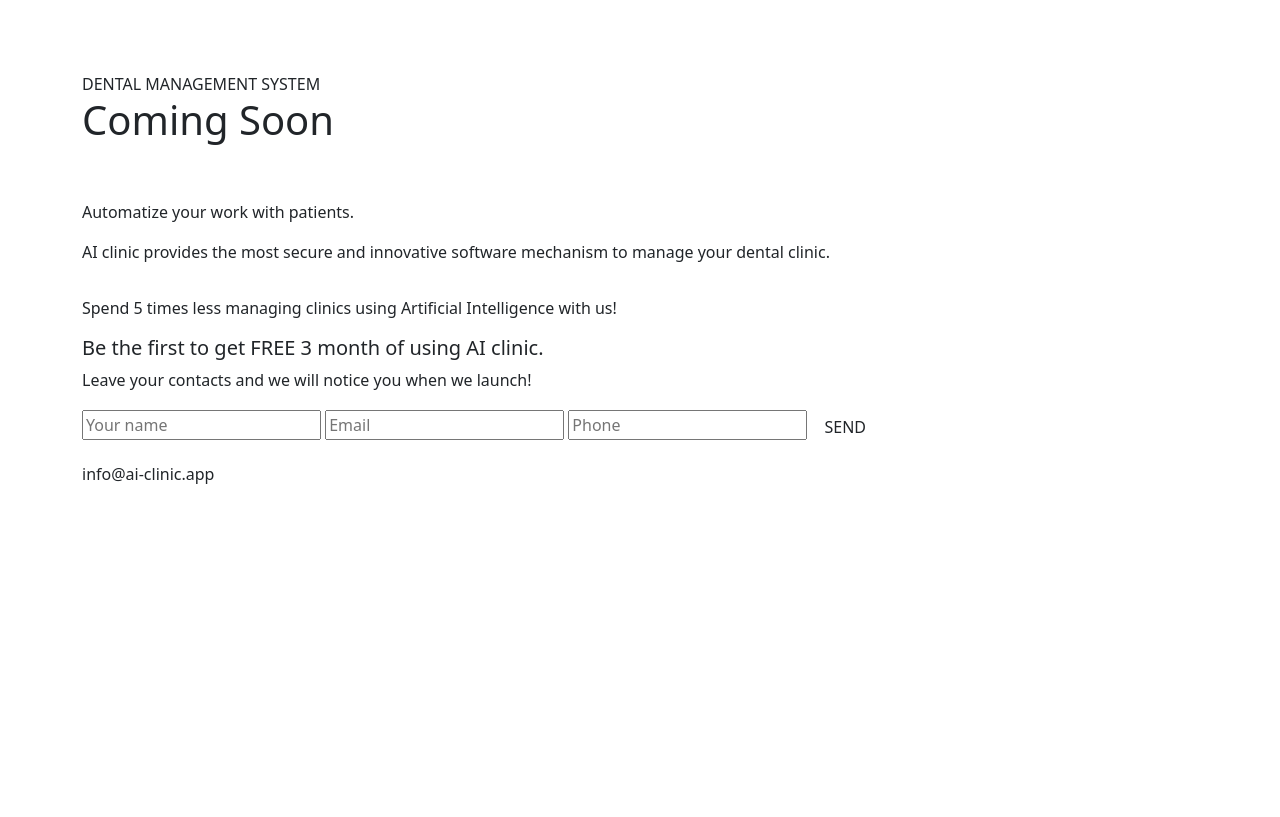
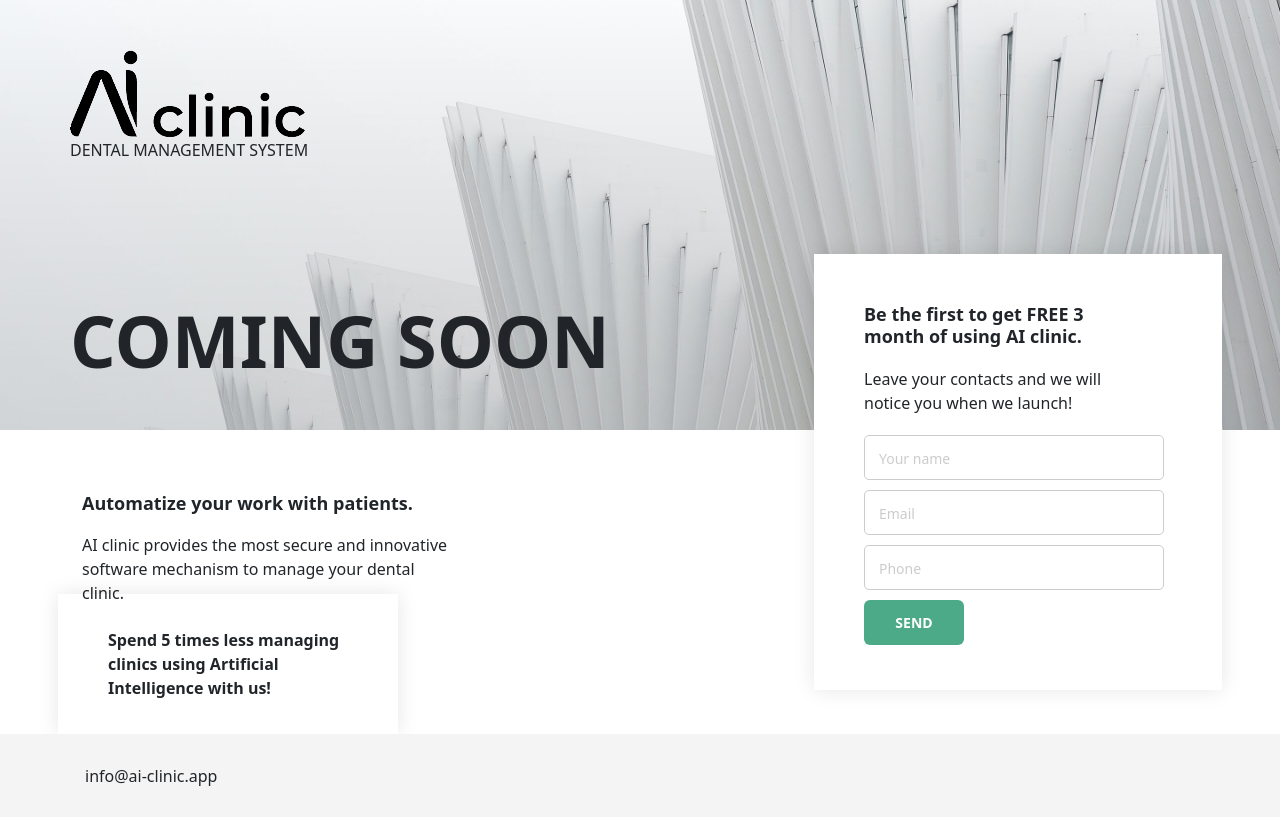
Before and after one commit to N-Vavrynkevych/AI-Clinic-Coming-Soon, a plain HTML site: page index.html in a window 1280 px wide. Drawn offline with nearby package versions, Linux system fonts and the light colour scheme; the site is published under a folder, as on GitHub Pages, so addresses that start at the root find nothing.

Commit message:
Link fix

```diff
--- a/index.html
+++ b/index.html
@@ -9,7 +9,7 @@
         rel="stylesheet" />
     <link href="https://cdn.jsdelivr.net/npm/bootstrap@5.2.3/dist/css/bootstrap.min.css" rel="stylesheet"
         integrity="sha384-rbsA2VBKQhggwzxH7pPCaAqO46MgnOM80zW1RWuH61DGLwZJEdK2Kadq2F9CUG65" crossorigin="anonymous">
-    <link rel="stylesheet" href="/css/style.css">
+    <link rel="stylesheet" href="./css/style.css">
     <title>Coming soon</title>
 </head>
 
@@ -20,7 +20,7 @@
             <div class="container top">
                 <div class="row">
                     <div class="logo col-lg-6 col-sm-12 mt-5">
-                        <img src="/image/ai long logo-depositphotos-bgremover.png" alt="">
+                        <img src="./image/ai long logo-depositphotos-bgremover.png" alt="">
                         <div class="subtitle col-lg-6 col-sm-12">
                             DENTAL MANAGEMENT SYSTEM
                         </div>
--- a/style.scss
+++ b/style.scss
@@ -14,7 +14,7 @@
 
 }
 .bg-img {
-    background: url('/image/Rectangle\ .jpg') 0 0 / 100% 100% no-repeat ;
+    background: url('../image/Rectangle\ .jpg') 0 0 / 100% 100% no-repeat ;
     min-height: 430px;
 }
 .top {
```
Also changed, not shown: css/style.css.
